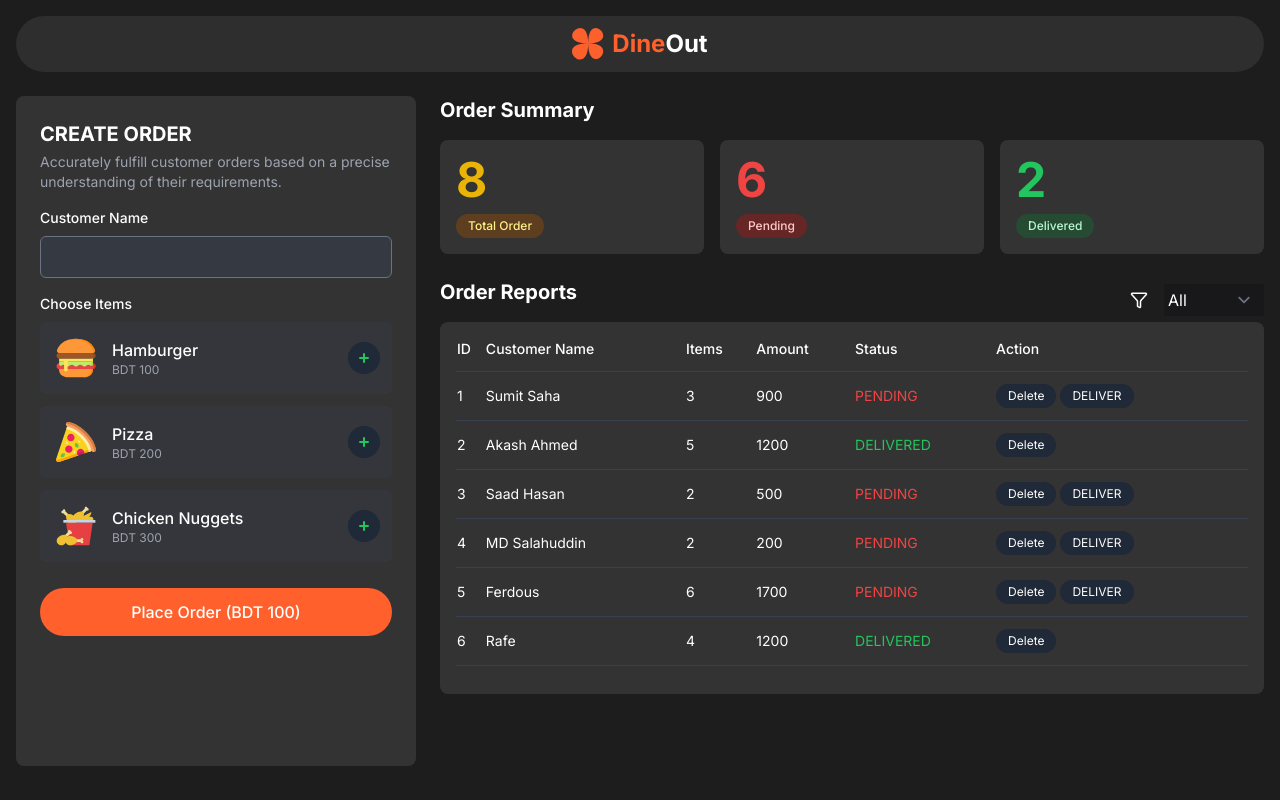
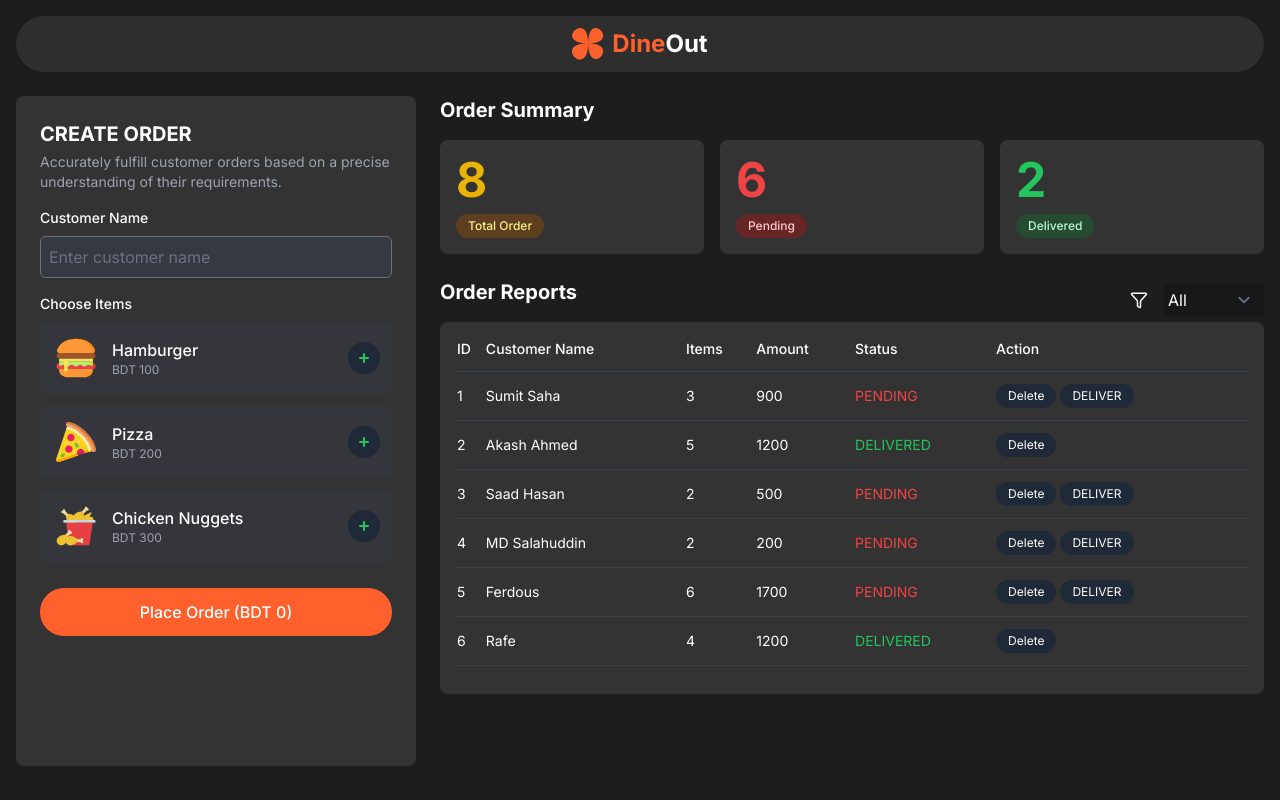
Before and after one commit to RizviRahman/DineOut, a React (Vite) app: page / in a window 1280 px wide. Built offline with nearby package versions, Linux system fonts and the light colour scheme.

Commit message:
Added interactivity in Reports component & completed CreateOrder functionality

```diff
--- a/src/assets/Components/Features.jsx
+++ b/src/assets/Components/Features.jsx
@@ -1,14 +1,38 @@
 import CreateOrder from "./feature-components/CreateOrder";
 import Orders from "./feature-components/Orders";
+import { items, orders_data } from "./data";
+import { useState } from "react";
 
 export default function Features() {
+    const [item_list, setItemList] = useState(items);
+    const [orders_list, setOrdersList] = useState(orders_data);
+
+    function addOrder(newOrder) {
+        newOrder.id = orders_list[orders_list.length-1].id + 1;
+        setOrdersList([...orders_list, newOrder]);
+    }
+
+    function updateOrderStatus(OrderId) {
+        const newOrder = orders_list.filter(order => order.id !== OrderId);
+        const toUpdateOrder = orders_list.find(order => order.id === OrderId);
+        toUpdateOrder.status="DELIVERED"
+        newOrder.push(toUpdateOrder);
+        newOrder.sort((a, b) => a.id - b.id);
+        setOrdersList([...newOrder]);
+    }
+
+    function deleteOrder(OrderId) {
+        const orders_after_delete = orders_list.filter(order => order.id !== OrderId);
+        setOrdersList([...orders_after_delete]);
+    }
+
     return (
         <div className="grid grid-cols-1 md:grid-cols-3 gap-6 mt-6 flex-grow">
             {/* Create Order Section */}
-            <CreateOrder />
+            <CreateOrder items={item_list} addOrder={addOrder}/>
 
             {/* Order Summary and Reports Section */}
-            <Orders />
+            <Orders orders_data={orders_list} updateOrderStatus={updateOrderStatus} deleteOrder={deleteOrder}/>
         </div>
     )
 }
--- /dev/null
+++ b/src/assets/Components/data.js
@@ -0,0 +1,23 @@
+const items = [
+        { id: 1, name: "Hamburger", price: 100, image: "./assets/hamburger.svg" },
+        { id: 2, name: "Pizza", price: 200, image: "./assets/pizza.svg" },
+        { id: 3, name: "Chicken Nuggets", price: 300, image: "./assets/chicken.svg" },
+        { id: 4, name: "Submarine Sandwich", price: 300, image: "./assets/submarine.svg" },
+        { id: 5, name: "Steak", price: 800, image: "./assets/steak.svg" },
+    ];
+
+
+
+const orders_data = [
+        {id:1, name:"Sumit Saha", items:3, amount:900, status:"PENDING"},
+        {id:2, name:"Akash Ahmed", items:5, amount:1200, status:"DELIVERED"},
+        {id:3, name:"Saad Hasan", items:2, amount:500, status:"PENDING"},
+        {id:4, name:"MD Salahuddin", items:2, amount:200, status:"PENDING"},
+        {id:5, name:"Ferdous", items:6, amount:1700, status:"PENDING"},
+        {id:6, name:"Rafe", items:4, amount:1200, status:"DELIVERED"},
+        {id:7, name:"Sarwar", items:1, amount:100, status:"PENDING"},
+        {id:8, name:"Obaidul", items:1, amount:300, status:"PENDING"},
+    ]
+
+
+export {items, orders_data};
--- a/src/assets/Components/feature-components/CreateOrder.jsx
+++ b/src/assets/Components/feature-components/CreateOrder.jsx
@@ -1,13 +1,30 @@
 import Item from "./create-order/Item";
+import { useState } from "react";
 
-const items = [
-        { id: 1, name: "Hamburger", price: 100, image: "./assets/hamburger.svg" },
-        { id: 2, name: "Pizza", price: 200, image: "./assets/pizza.svg" },
-        { id: 3, name: "Chicken Nuggets", price: 300, image: "./assets/chicken.svg" },
-        { id: 4, name: "Submarine Sandwich", price: 300, image: "./assets/submarine.svg" },
-    ];
+// const items = [
+//         { id: 1, name: "Hamburger", price: 100, image: "./assets/hamburger.svg" },
+//         { id: 2, name: "Pizza", price: 200, image: "./assets/pizza.svg" },
+//         { id: 3, name: "Chicken Nuggets", price: 300, image: "./assets/chicken.svg" },
+//         { id: 4, name: "Submarine Sandwich", price: 300, image: "./assets/submarine.svg" },
+//         { id: 5, name: "Steak", price: 800, image: "./assets/steak.svg" },
+//     ];
 
-export default function CreateOrder() {
+
+export default function CreateOrder({items, addOrder}) {
+    const [priceDetails, setPriceDetails] = useState({price:0, quantity:0});
+    const [customerName, setCustomerName] = useState("");
+
+    function handleSubmit(e) {
+        e.preventDefault();
+        addOrder({name:customerName.trim(), items:priceDetails.quantity, amount:priceDetails.price, status:"PENDING"})
+        alert(`${customerName.trim()}, your order Placed Successfully!\nTotal: BDT ${priceDetails.price}`);
+    }
+
+    function calculateTotal({price, quantity}){
+        setPriceDetails({price: priceDetails.price + (price*quantity), quantity: priceDetails.quantity + quantity});
+        // (prev) => prev + amount
+    }
+
     return (
         <div className="bg-cardbg rounded-lg p-6 h-[calc(100vh_-_130px)]">
             <h2 className="text-xl font-bold mb-1">CREATE ORDER</h2>
@@ -15,9 +32,13 @@ export default function CreateOrder() {
                     understanding of their requirements.</p>
 
             {/* Customer Name Input */}
+            <form onSubmit={handleSubmit}>
                 <div className="mb-4">
                     <label className="block text-sm font-medium mb-2">Customer Name</label>
                     <input type="text"
+                        value={customerName}
+                        onChange={(e) => setCustomerName(e.target.value)}
+                        placeholder="Enter customer name"
                         className="w-full bg-gray-700 bg-opacity-50 rounded-md p-2 focus:outline-none focus:ring-2 focus:ring-primary transition-all duration-300" />
                 </div>
 
@@ -26,16 +47,19 @@ export default function CreateOrder() {
                     <label className="block text-sm font-medium mb-2">Choose Items</label>
                     <div className="items-container">
                         {items.map((item) => (
-                        <Item key={item.id} item={item} />
+                            <Item key={item.id} item={item} calculateTotal={calculateTotal}/>
                         ))}
                     </div>
                 </div>
 
                 {/* Place Order Button */}
                 <button
+                    disabled={priceDetails.price===0 || customerName.trim()===""}
+                    type="submit"
                     className="w-full bg-primary hover:bg-opacity-90 text-white font-medium py-3 rounded-full transition-all duration-300 hover:shadow-lg transform hover:-translate-y-1">
-                Place Order (BDT 100)
+                    Place Order (BDT {priceDetails.price})
                 </button>
+            </form>
         </div>
     )
 }
--- a/src/assets/Components/feature-components/create-order/Item.jsx
+++ b/src/assets/Components/feature-components/create-order/Item.jsx
@@ -1,10 +1,23 @@
 import { useState } from "react";
 
-export default function Item({item}) {
+export default function Item({item, calculateTotal}){
     // console.log(item);
     const {name, price, image} = item;
     const [quantity, setQuantity] = useState(0);
     // setQuantity(quantity+1)
+
+    function handleAdd(e){
+        e.preventDefault();
+        setQuantity(quantity+1);
+        calculateTotal({price:price, quantity:1});
+    }
+
+    function handleRemove(e){
+        e.preventDefault();
+        setQuantity(quantity-1);
+        calculateTotal({price:price, quantity:-1});
+    }
+
     return (
         <div className="bg-gray-700 bg-opacity-30 rounded-md p-3 mb-3 flex justify-between items-center hover:bg-opacity-40 transition-all duration-300">
             <div className="flex items-center">
@@ -24,7 +37,7 @@ export default function Item({item}) {
             </div>
             <div className="flex items-center">
                 {quantity>0 &&
-                <button onClick={()=>setQuantity(quantity-1)}
+                <button onClick={handleRemove}
                     className="w-8 h-8 bg-gray-800 hover:bg-primary rounded-full flex items-center justify-center transition-colors duration-300 mr-2">
                     <svg xmlns="http://www.w3.org/2000/svg" className="h-5 w-5 text-red-500" viewBox="0 0 20 20"
                         fill="currentColor">
@@ -32,7 +45,7 @@ export default function Item({item}) {
                             clipRule="evenodd" />
                     </svg>
                 </button>}
-                <button onClick={()=>setQuantity(quantity+1)}
+                <button onClick={handleAdd}
                     className="w-8 h-8 bg-gray-800 hover:bg-primary rounded-full flex items-center justify-center transition-colors duration-300">
                     <svg xmlns="http://www.w3.org/2000/svg" className="h-5 w-5 text-green-500"
                         viewBox="0 0 20 20" fill="currentColor">
--- a/src/assets/Components/feature-components/order-components/Reports.jsx
+++ b/src/assets/Components/feature-components/order-components/Reports.jsx
@@ -1,4 +1,4 @@
-export default function Reports({data}){
+export default function Reports({data, updateOrderStatus, deleteOrder}) {
 
     return (
         <div>
@@ -38,8 +38,10 @@ export default function Reports({data}){
                                         <td className="py-3"><span className={order_rep.status==="DELIVERED"? "text-green-500": "text-red-500"}>{order_rep.status}</span></td>
                                         <td className="py-3">
                                             <button
+                                                onClick={() => deleteOrder(order_rep.id)}
                                                 className="bg-gray-800 hover:bg-red-600 text-xs px-3 py-1 rounded-full mr-1 transition-colors duration-300">Delete</button>
                                             {order_rep.status!="DELIVERED"&&<button
+                                                onClick={() => updateOrderStatus(order_rep.id)}
                                                 className="bg-gray-800 hover:bg-green-600 text-xs px-3 py-1 rounded-full transition-colors duration-300">DELIVER</button>}
                                         </td>
                                     </tr>
```
Also changed, not shown: src/assets/Components/feature-components/Orders.jsx (+19 -16 lines), public/assets/steak.svg (added). Lines whose indentation alone changed are shown as unchanged.
